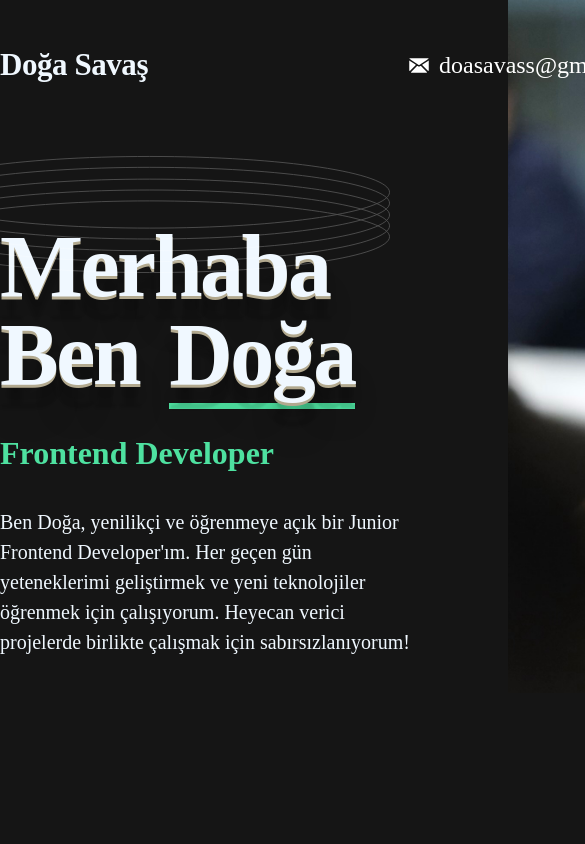
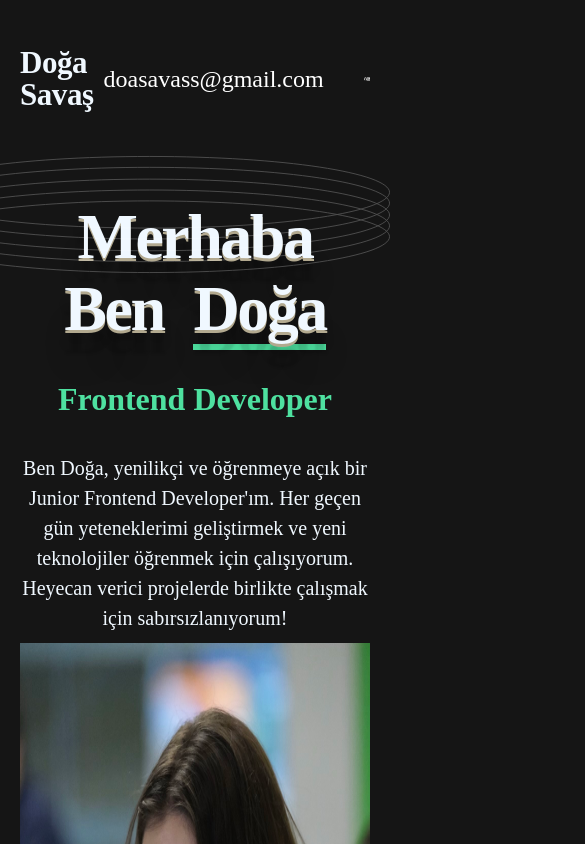
Before and after one commit to dogasvs/portfolyom, a Next.js app: page / in a window 390 px wide. Shown: the top 844 px of the page, 585 px wide, since content can reach past the window. Built offline with nearby package versions, Linux system fonts and the light colour scheme.

Commit message:
responsive düzenlendi

```diff
--- a/app/globals.css
+++ b/app/globals.css
@@ -30,12 +30,14 @@ p, h1, h2, h3, h4, h5, h6 {
   isolation: isolate;
 }
 
-.container {
+.main-layout {
   width: 1100px;
   margin: 0 auto;
 }
 
 .header {
+  width: 1100px;
+  margin: 0 auto;
   display: flex;
   justify-content: space-between;
   align-items: center;
@@ -223,38 +225,102 @@ hr {
   color: #4EE1A0;
 }
 
-footer {
-  background-color: #242424;
-  position: relative;
-  overflow: hidden;
+.footer {
+  background-color: #414141;
+}
 
-  .footerDekor {
-    position: absolute;
-    bottom: 170px;
-    left: 0;
+.footerInformforMe {
+  max-width: 1100px;
+  margin: 0 auto;
+  padding-block: 30px;
+}
+
+.footer hr {
+  max-width: 1100px;
+  margin: 0 auto;
+  border: 1px solid #616161;
+  margin-block: 30px;
+}
+
+@media (max-width: 768px) {
+  .main-layout,
+  .header,
+  .yeteneklerim {
     width: 100%;
+    padding-inline: 20px;
+  }
+
+  .inform {
+    width: 100%;
+    margin-block: 50px;
+    text-align: center;
+  }
+
+  .inform h1 {
+    font-size: 64px;
+    line-height: 72px;
+  }
+
+  .homeContainer {
+    flex-direction: column;
+    align-items: center;
+  }
+
+  .projelerim {
+    grid-template-columns: repeat(2, 1fr);
+    gap: 30px;
+  }
+
+  .proje-item {
+    margin-bottom: 0px;
+
+    img {
+      height: 200px;
+    }
+  }
+
+  .footerInformforMe {
+    max-width: 700px;
   }
 }
 
-.footer {
-  max-width: 1100px;
-  margin: 0 auto;
-
-  h1 {
-    font-size: 60px;
-    line-height: 88px;
-    letter-spacing: -2.5px;
-    padding: 60px 0 40px;
+@media (max-width: 375px) {
+  .main-layout,
+  .header,
+  .yeteneklerim {
+    width: 100%;
+    padding-inline: 15px;
   }
 
-  p {
-    font-size: 18px;
-    line-height: 28px;
-    margin-bottom: 120px;
+  .header {
+    flex-direction: column;
+    align-items: center;
+    text-align: center;
   }
 
+  .inform {
+    width: 100%;
+    margin-block: 40px;
+    text-align: center;
+  }
+
+  .inform h1 {
+    font-size: 48px;
+    line-height: 56px;
+  }
+
+  .homeContainer {
+    flex-direction: column;
+    gap: 30px;
+  }
+
+  .yeteneklerim {
+    grid-template-columns: 1fr;
+    gap: 15px;
+  }
+
+  .projelerim {
+    grid-template-columns: 1fr;
+    gap: 20px;
+  }
 }
-
-.footerInformforMe {
-  max-width: 600px;
-}
--- a/app/layout.js
+++ b/app/layout.js
@@ -4,7 +4,6 @@ import Header from "./components/header/page";
 import MySkills from "./components/myskills/page";
 import MyProjects from "./components/myprojects/page";
 import Footer from "./components/footer/page";
-import Dekor from "@/svgs/dekor/page";
 
 const geistSans = localFont({
   src: "./fonts/GeistVF.woff",
@@ -33,11 +32,8 @@ export default function RootLayout({ children }) {
             <MySkills />
             <MyProjects />
           </div>
+            <Footer />
         </div>
-        <footer>
-          <Dekor className="footerDekor" />
-          <Footer />
-        </footer>
       </body>
     </html>
   );
```
